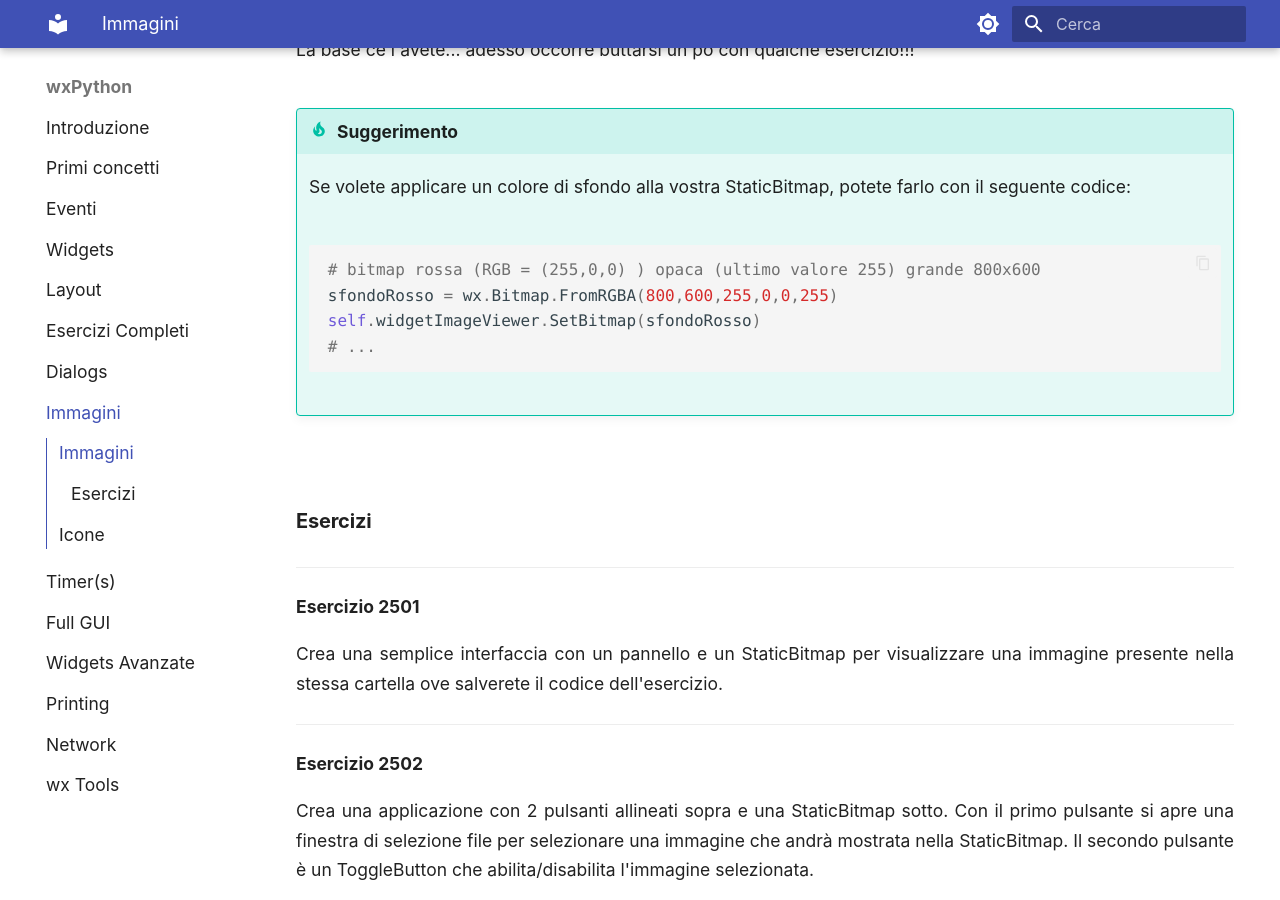
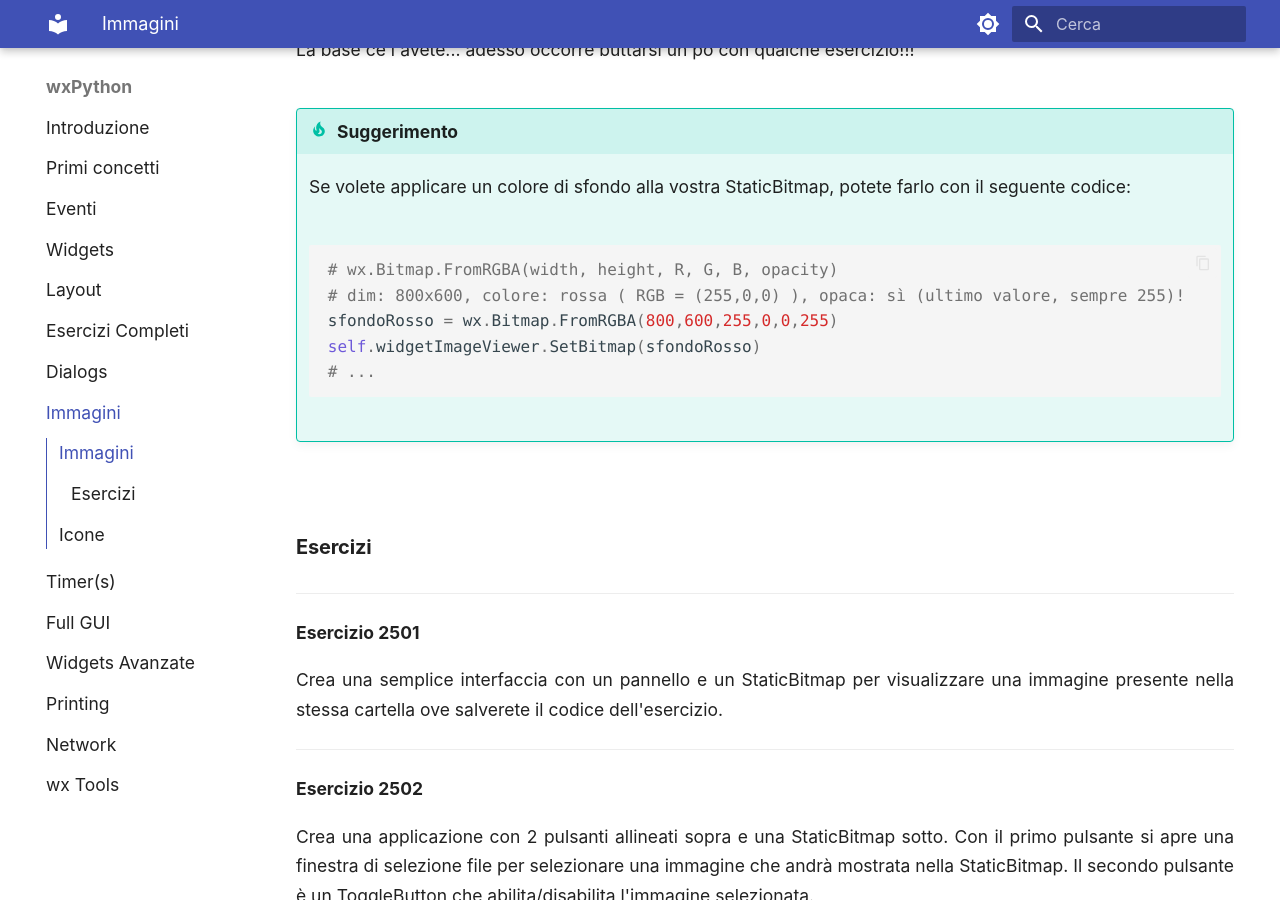
Before and after one commit to adjamhub/pyhandouts, an MkDocs documentation site: the page built from docs/wx/150_images.md, in a window 1280 px wide and 900 px high, scrolled down 2385 px. Built offline with MkDocs 1.6.1 and Material for MkDocs 9.7.7, drawn with Linux system fonts in a browser that asks for light colours; emoji names are drawn with the system emoji font.

Commit message:
spiega meglio il colore di sfondo

````diff
--- a/docs/wx/150_images.md
+++ b/docs/wx/150_images.md
@@ -82,7 +82,8 @@ La base ce l'avete... adesso occorre buttarsi un pò con qualche esercizio!!!
     Se volete applicare un colore di sfondo alla vostra StaticBitmap, potete farlo con il seguente codice:
 
     ``` py
-    # bitmap rossa (RGB = (255,0,0) ) opaca (ultimo valore 255) grande 800x600
+    # wx.Bitmap.FromRGBA(width, height, R, G, B, opacity)
+    # dim: 800x600, colore: rossa ( RGB = (255,0,0) ), opaca: sì (ultimo valore, sempre 255)!
     sfondoRosso = wx.Bitmap.FromRGBA(800,600,255,0,0,255)
     self.widgetImageViewer.SetBitmap(sfondoRosso)
     # ...
````
